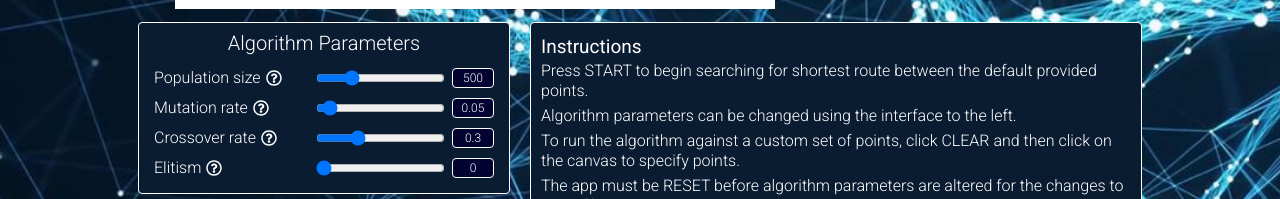
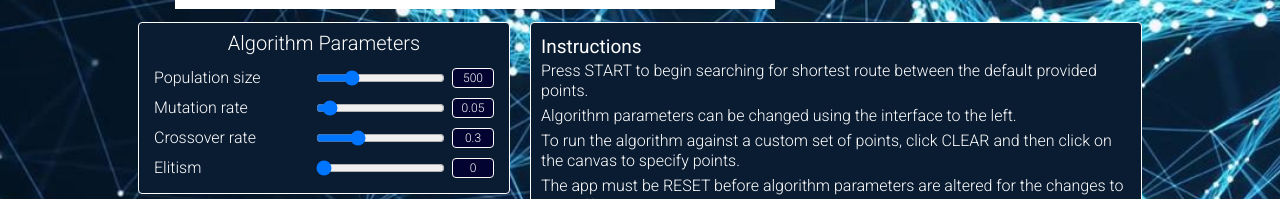
Before and after one commit to abelchiao/genetic-algorithm-visualization, a plain HTML site: page dist/index.html in a window 1280 px wide. Shown: the part 601-800 px from the top of the page. Drawn offline with Linux system fonts and the light colour scheme.

Commit message:
Temporarily remove parameter info button

```diff
--- a/dist/index.html
+++ b/dist/index.html
@@ -60,7 +60,7 @@
           <div class='param-item-container'>
             <div class='param-item-label'>
               <div>Population size</div>
-              <img class='question-circle' src='../images/question-circle.svg' alt='?'>
+              <!-- <img class='question-circle' src='../images/question-circle.svg' alt='?'> -->
             </div>
             <div class='param-input'>
               <input id='popsize-slider' type='range' min='0' max='2000' step='25' value='500'>
@@ -72,7 +72,7 @@
           <div class='param-item-container'>
             <div class='param-item-label'>
               <div>Mutation rate</div>
-              <img class='question-circle' src='../images/question-circle.svg' alt='?'>
+              <!-- <img class='question-circle' src='../images/question-circle.svg' alt='?'> -->
             </div>
             <div class='param-input'>
               <input id='mutation-slider' type='range' min='0' max='1' step='0.01' value='0.05'>
@@ -84,7 +84,7 @@
           <div class='param-item-container'>
             <div class='param-item-label'>
               <div>Crossover rate</div>
-              <img class='question-circle' src='../images/question-circle.svg' alt='?'>
+              <!-- <img class='question-circle' src='../images/question-circle.svg' alt='?'> -->
             </div>
             <div class='param-input'>
               <input id='cross-slider' type='range' min='0' max='1' step='0.01' value='0.3'>
@@ -96,7 +96,7 @@
           <div class='param-item-container'>
             <div class='param-item-label'>
               <div>Elitism</div>
-              <img class='question-circle' src='../images/question-circle.svg' alt='?'>
+              <!-- <img class='question-circle' src='../images/question-circle.svg' alt='?'> -->
             </div>
             <div class='param-input'>
               <input id='elitism-slider' type='range' min='0' max='1' step='0.01' value='0'>
```
